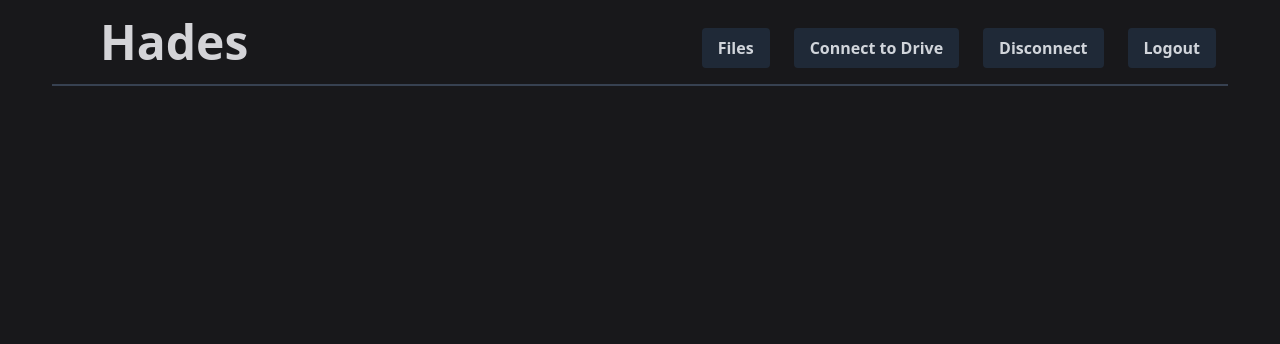
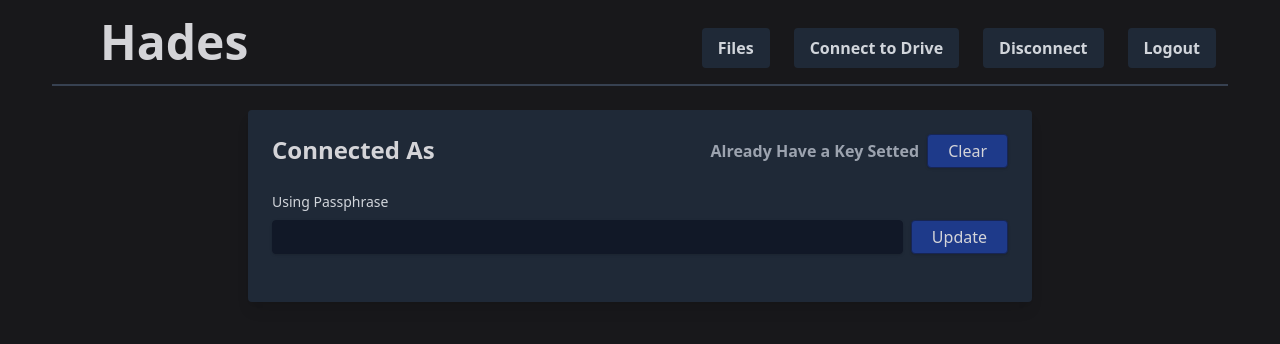
Before and after one commit to Scemist/Hades, a Flask app: page / in a window 1280 px wide. Shown: the top 344 px of the page. Run offline with Flask 3, Linux system fonts and the light colour scheme; the visitor is signed in with stand-in values (Sample User, id 1); style sheets or scripts are compiled from the project's sources.

Commit message:
Key Are Dinamically Stored and Used

```diff
--- a/controllers/DriveController.py
+++ b/controllers/DriveController.py
@@ -89,11 +89,15 @@ class DriveController:
     #     return files
 
     def get_file(id):
+        if not 'key' in flask.session:
+            flash('You need to set and Encrypt Key First.')
+            return redirect('/')
+
         drive = AuthController.get_drive_service()
 
         file_metadata = drive.files().get(fileId=id).execute()
         file = drive.files().get_media(fileId=id).execute()
-        file = EncryptController.decrypt(file, 'umasenha')
+        file = EncryptController.decrypt(file, flask.session['key'])
 
         return render_template("files-create.jinja", file=file, filename=file_metadata['name'])
 
--- a/controllers/IndexController.py
+++ b/controllers/IndexController.py
@@ -1,6 +1,7 @@
-from flask import render_template
+from flask import render_template, session
 
 
 class IndexController:
     def index(alert=None):
-        return render_template('drive.jinja', alert=alert)
+        key_setted = 'key' in session
+        return render_template('drive.jinja', alert=alert, key_setted=key_setted)
--- a/routes/drive_auth.py
+++ b/routes/drive_auth.py
@@ -1,4 +1,4 @@
-from flask import Blueprint, redirect
+from flask import Blueprint, redirect, request
 from controllers.IndexController import IndexController
 from controllers.AuthController import AuthController
 
@@ -8,6 +8,14 @@ drive_auth = Blueprint('drive_auth', __name__)
 @drive_auth.route('/')
 def index():
     return IndexController.index()
+
+@drive_auth.route('/key', methods=['POST'])
+def set_key():
+    return AuthController.set_key(request.values['key'])
+
+@drive_auth.route('/key/clear')
+def destroy_key():
+    return AuthController.destroy_key()
 
 
 @drive_auth.route('/test')
@@ -27,9 +35,6 @@ def oauth2callback():
 
 @drive_auth.route('/revoke')
 def revoke():
-    # if AuthController.check():
-    #     return AuthController.check()
-    # else:
     return AuthController.revoke()
 
 
--- a/static/javascript/app.js
+++ b/static/javascript/app.js
@@ -8,5 +8,7 @@ createIcons({
 		DoorOpen: icons.DoorOpen,
 		BookLock: icons.BookLock,
 		Plus: icons.Plus,
+		Pin: icons.Pin,
+		PinOff: icons.PinOff,
 	}
 })
--- a/templates/drive.jinja
+++ b/templates/drive.jinja
@@ -1,4 +1,28 @@
 {% extends 'base.jinja' %}
 
 {% block content %}
+<section class="bg-gray-800 rounded text-zinc-300 shadow-lg p-6 m-6 w-8/12 mx-auto">
+	<div class="flex justify-between mb-6">
+		<h2 class="text-2xl font-semibold">Connected As</h2>
+
+		{% if key_setted %}
+		<div class="flex items-center gap-2">
+			<p class="text-gray-400 font-semibold">Already Have a Key Setted</p>
+
+			<a href="/key/clear" class="bg-blue-900 rounded shadow py-1 px-5 border border-blue-950 flex items-center"><i data-lucide="pin-off" class="h-4"></i> Clear</a>
+		</div>
+		{% endif %}
+	</div>
+
+	<form class="flex items-end gap-2" action="/key" method="POST">
+		<fieldset class="flex-1 mb-6 flex flex-col">
+			<label class="mb-2 text-sm text-gray-300">Using Passphrase</label>
+			<input type="password" class="py-1 px-3 shadow border border-gray-900 rounded bg-gray-900 font-bold" name="key" autocomplete="off">
+		</fieldset>
+
+		<fieldset class="mb-6 flex justify-end">
+			<button type="submit" class="bg-blue-900 rounded shadow py-1 px-5 border border-blue-950 flex items-center"><i data-lucide="pin" class="h-4"></i> {{ 'Update' if key_setted else 'Apply' }}</button>
+		</fieldset>
+	</form>
+</section>
 {% endblock %}
```
Also changed, not shown: controllers/AuthController.py (+18 -0 lines).
